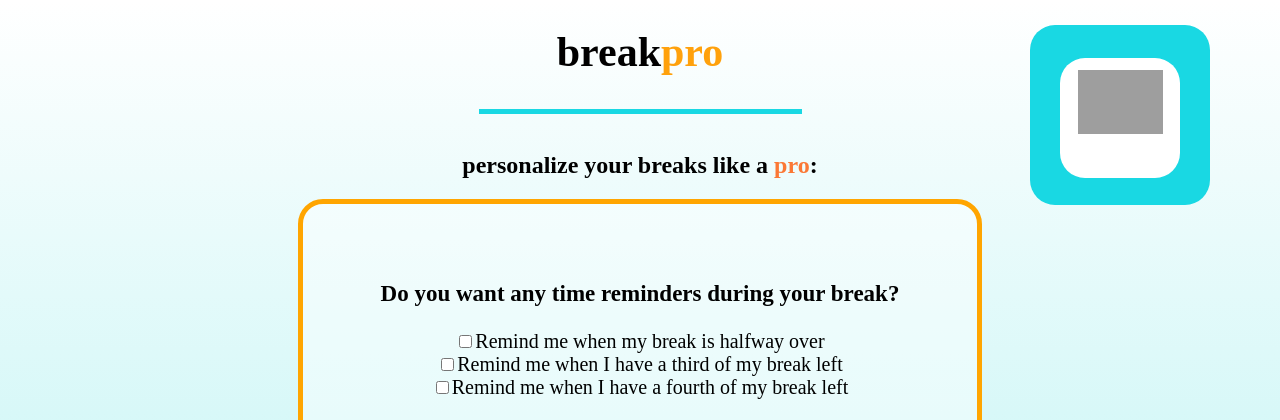
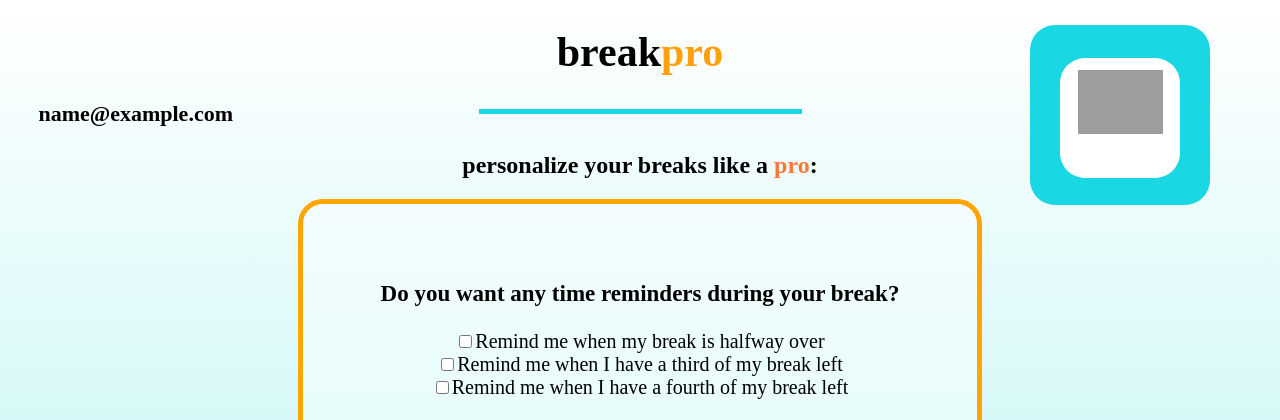
Before and after one commit to netcables/breakpro, a Python web app: template templates/settings.html in a window 1280 px wide. Shown: the top 420 px of the page. Run offline with Jinja, Linux system fonts and the light colour scheme; the template is opened without the code that fills it: most values are stand-ins (such as "Sample title", 1, 10 or a date in 2020); some libraries are stand-ins or nearby versions; grey boxes are pictures that could not be loaded.

Commit message:
CSS tweeks

```diff
--- a/stylesheets/settings.css
+++ b/stylesheets/settings.css
@@ -17,6 +17,12 @@ h2 span {
 }
 h3{
   font-size: 23px;
+}
+.email{
+  position: absolute;
+  top: 9%;
+  left: 3%;
+  font-size: 22px;
 }
 
 .line-separator{
--- a/stylesheets/stylesheet.css
+++ b/stylesheets/stylesheet.css
@@ -108,8 +108,8 @@ img{
   background-color: rgba(255,255,255,0.4);
   border: 5px solid orange;
   border-radius: 25px;
-  margin-left: 410px;
-  margin-right: 410px;
+  margin-left: 320px;
+  margin-right: 320px;
 }
 
 .break_content{
--- a/templates/friends.html
+++ b/templates/friends.html
@@ -9,6 +9,7 @@
 
     <h1> break<span>pro</span> </h1>
     <div class="line-separator"></div>
+    <h4 class ="email"> {{user_email}}</h4>
     <br>
     <h2>your <span>friends</span>:</h2>
     <div class="container_two">
--- a/templates/settings.html
+++ b/templates/settings.html
@@ -14,6 +14,7 @@
   <body>
     <h1> break<span>pro</span> </h1>
     <div class="line-separator"></div>
+    <h4 class ="email"> {{email}}</h4>
     <br>
     <h2> personalize your breaks like a <span>pro</span>:</h2>
     <div class="design_settings">
--- a/templates/user_log.html
+++ b/templates/user_log.html
@@ -10,6 +10,7 @@
   <body>
     <h1> break<span>pro</span> <h1>
     <div class="line-separator"></div>
+    <h4 class ="email"> {{email}}</h4>
     <h2>how you've been spending your breaks:</h2>
     <br>
     <div class = "table_container">
```
Also changed, not shown: main.py (+5 -2 lines), stylesheets/friends.css (+7 -0 lines), stylesheets/ulogs.css (+7 -0 lines).
